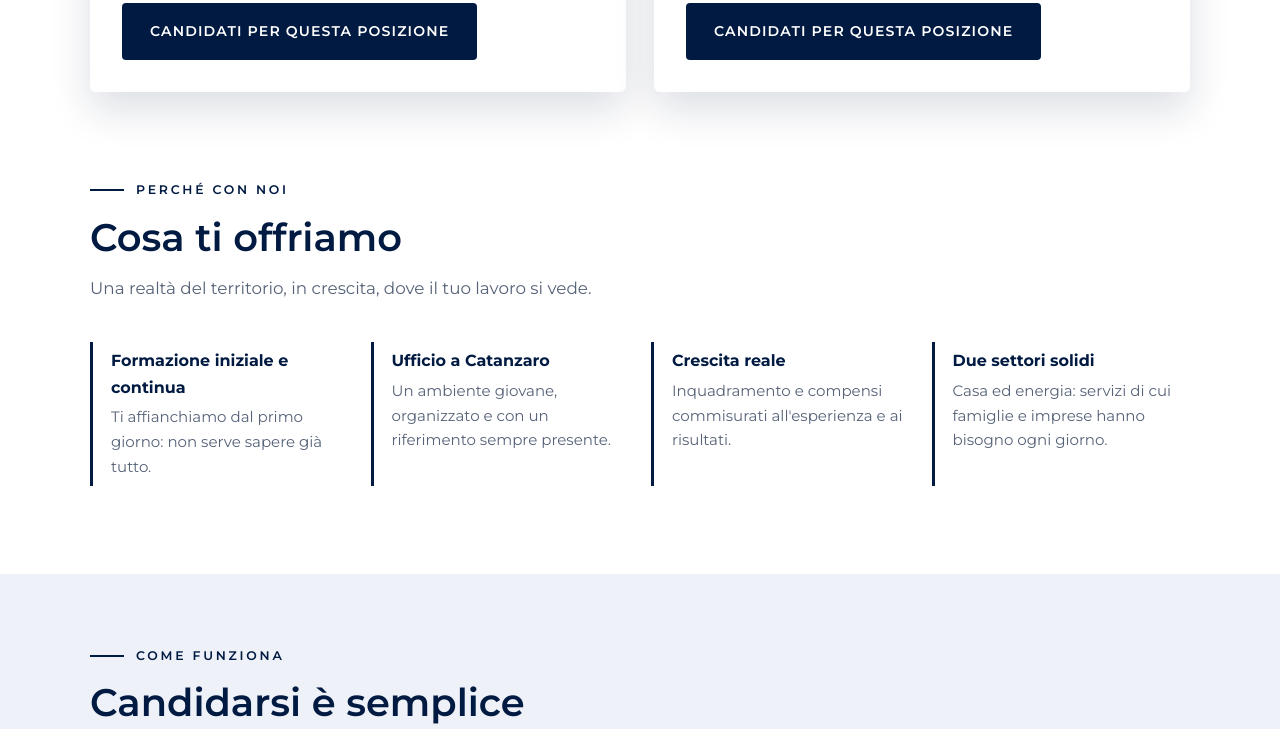
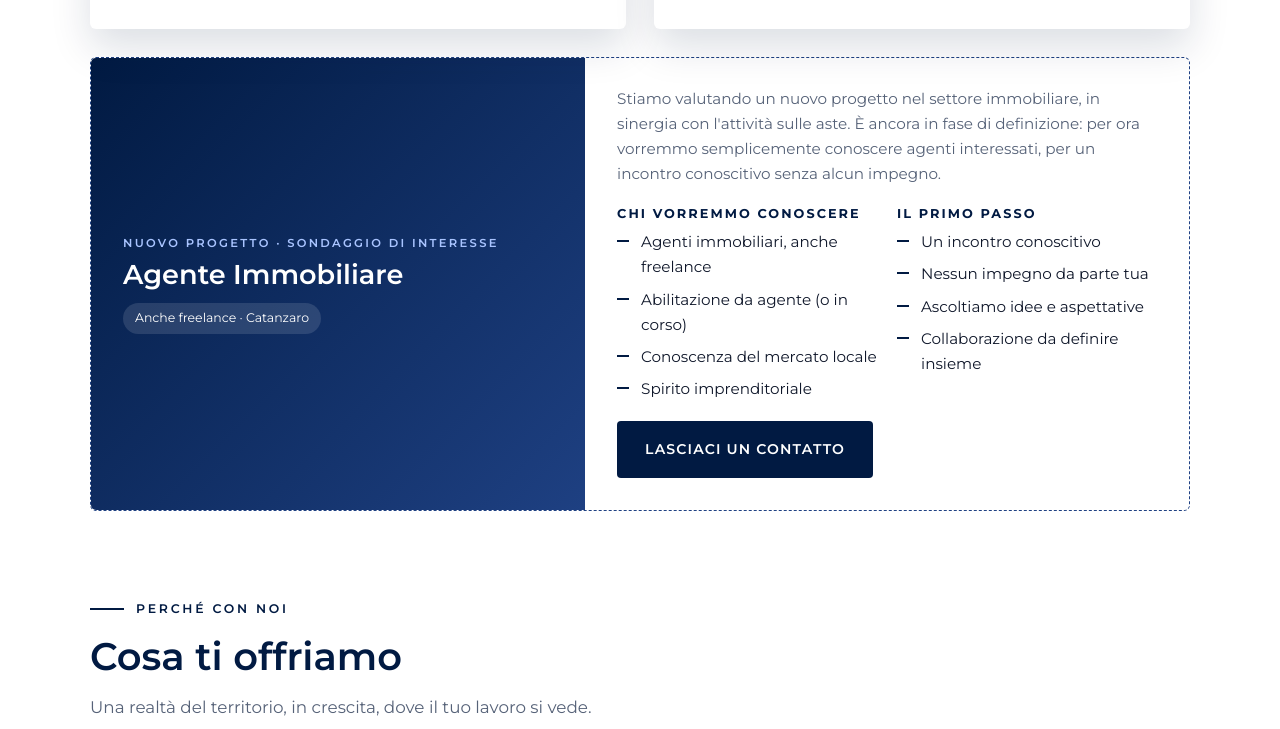
Before and after one commit to aglasteimmobiliaricatanzaro-png/correale-sito, a plain HTML site: page lavora-con-noi.html in a window 1280 px wide. Shown: the part 1280-2009 px from the top of the page. Drawn offline with Linux system fonts and the light colour scheme.

Commit message:
Aggiornamento sito 2026-11-25 13:45

```diff
--- a/lavora-con-noi.html
+++ b/lavora-con-noi.html
@@ -171,6 +171,13 @@ body::before{content:"";position:fixed;inset:0 0 auto;height:env(safe-area-inset
 .apply-grid{display:grid;grid-template-columns:1fr 1.2fr;gap:50px;margin-top:42px}
 @media(max-width:860px){.apply-grid{grid-template-columns:1fr}}
 .thanks{background:#e9f9ef;border:1px solid #9fdcb5;color:#14532d;padding:14px 16px;border-radius:4px;font-size:.92rem}
+.agent{margin-top:28px;background:#fff;border:1.5px dashed #1e4082;border-radius:6px;display:grid;grid-template-columns:.9fr 1.1fr;overflow:hidden;scroll-margin-top:96px}
+@media(max-width:860px){.agent{grid-template-columns:1fr}}
+.agent .job-top{display:flex;flex-direction:column;justify-content:center}
+.agent .job-body{grid-template-columns:1fr 1fr;align-content:start}
+@media(max-width:560px){.agent .job-body{grid-template-columns:1fr}}
+.agent .job-body p{grid-column:1/-1;color:var(--muted);font-size:.95rem}
+.agent .job-body .btn{grid-column:1/-1}
 .menu .m-lavora a.on{border-color:var(--navy)}
 @media(max-width:760px){.menu .m-lavora{display:none}}
 </style>
@@ -194,7 +201,7 @@ body::before{content:"";position:fixed;inset:0 0 auto;height:env(safe-area-inset
   <div class="wrap hero-split">
     <div>
       <span class="pill"><i></i>Posizioni aperte · Catanzaro</span>
-      <h1>Lavora con noi <span>Cerchiamo due nuove persone per far crescere la squadra</span></h1>
+      <h1>Lavora con noi <span>Stiamo facendo crescere la squadra</span></h1>
       <p>Correale Consulting segue famiglie e imprese nell'acquisto di case all'asta e nella scelta delle forniture luce e gas. Se ti piace lavorare con le persone, questo può essere il tuo posto.</p>
       <div class="actions"><a href="#candidati" class="btn btn-white">Candidati ora</a><a href="#posizioni" class="btn btn-ghost">Vedi le posizioni</a></div>
     </div>
@@ -233,6 +240,21 @@ body::before{content:"";position:fixed;inset:0 0 auto;height:env(safe-area-inset
       </div>
     </article>
   </div>
+  <article class="agent" id="agente">
+    <div class="job-top">
+      <small>Nuovo progetto · Sondaggio di interesse</small>
+      <h2>Agente Immobiliare</h2>
+      <span class="tag" style="align-self:flex-start">Anche freelance · Catanzaro</span>
+    </div>
+    <div class="job-body">
+      <p>Stiamo valutando un nuovo progetto nel settore immobiliare, in sinergia con l'attività sulle aste. È ancora in fase di definizione: per ora vorremmo semplicemente conoscere agenti interessati, per un incontro conoscitivo senza alcun impegno.</p>
+      <div><h3>Chi vorremmo conoscere</h3>
+        <ul><li>Agenti immobiliari, anche freelance</li><li>Abilitazione da agente (o in corso)</li><li>Conoscenza del mercato locale</li><li>Spirito imprenditoriale</li></ul></div>
+      <div><h3>Il primo passo</h3>
+        <ul><li>Un incontro conoscitivo</li><li>Nessun impegno da parte tua</li><li>Ascoltiamo idee e aspettative</li><li>Collaborazione da definire insieme</li></ul></div>
+      <a href="#candidati" class="btn btn-navy" data-pos="Agente Immobiliare (manifestazione di interesse)">Lasciaci un contatto</a>
+    </div>
+  </article>
 </div>
 
 <section>
@@ -283,6 +305,7 @@ body::before{content:"";position:fixed;inset:0 0 auto;height:env(safe-area-inset
           <select id="lav-pos" name="posizione" required>
             <option value="Addetto/a Segreteria">Addetto/a Segreteria</option>
             <option value="Consulente Commerciale">Consulente Commerciale</option>
+            <option value="Agente Immobiliare (manifestazione di interesse)">Agente Immobiliare (nuovo progetto)</option>
             <option value="Candidatura spontanea">Candidatura spontanea</option>
           </select></label>
         <div class="row2">
@@ -328,6 +351,7 @@ body::before{content:"";position:fixed;inset:0 0 auto;height:env(safe-area-inset
   var h=location.hash;
   if(h==='#consulente')pick('Consulente Commerciale');
   if(h==='#segreteria')pick('Addetto/a Segreteria');
+  if(h==='#agente')pick('Agente Immobiliare (manifestazione di interesse)');
 })();
 </script>
 </body></html>
```
Also changed, not shown: index.html (+1 -1 lines).
